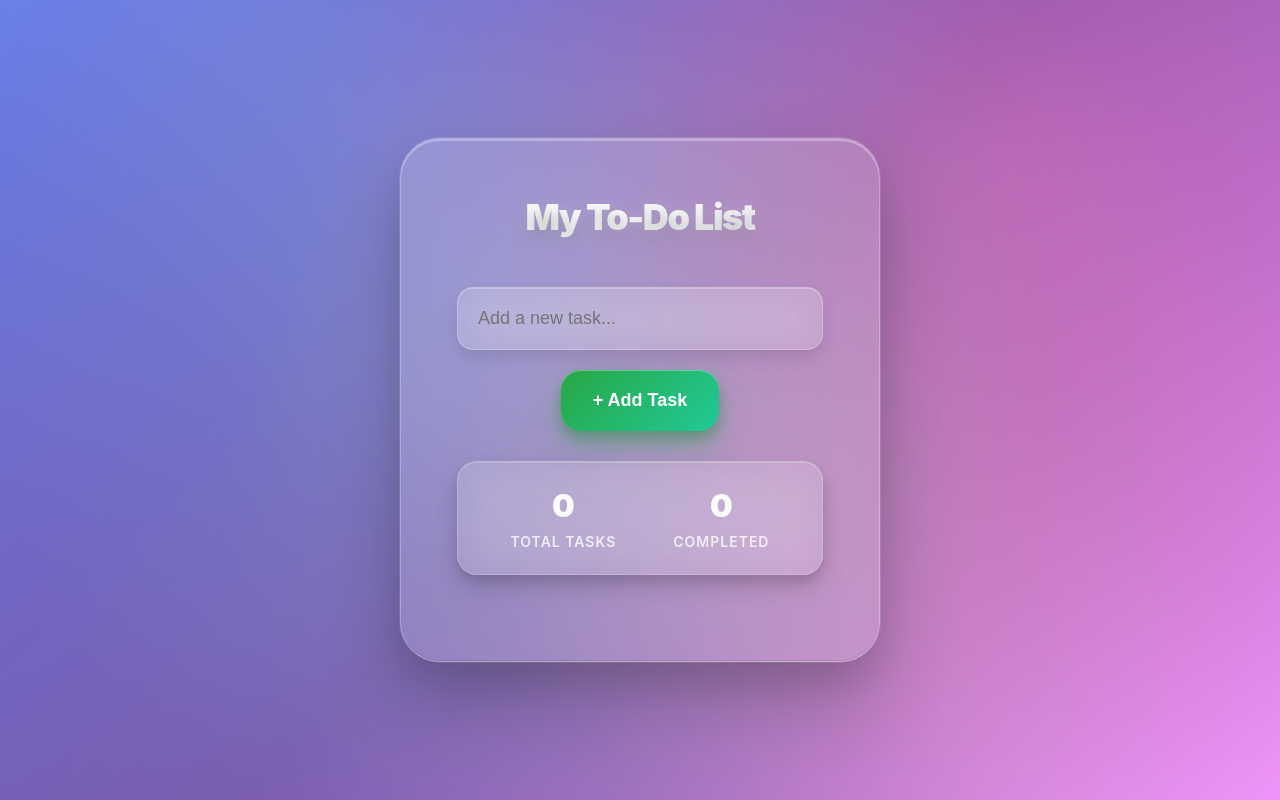
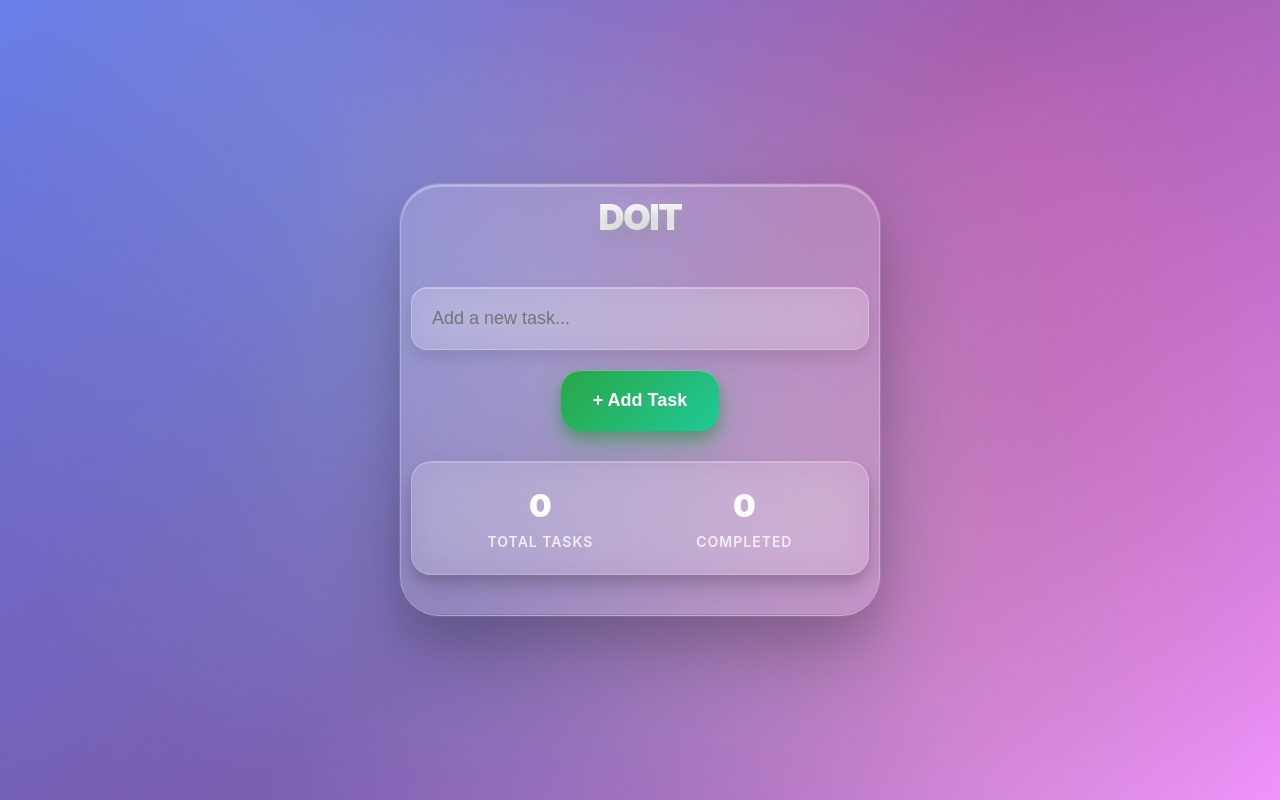
Before and after one commit to aim0xyz/todo, a plain HTML site: page index.html in a window 1280 px wide. Drawn offline with Linux system fonts and the light colour scheme.

Commit message:
Add files via upload

```diff
--- a/index.html
+++ b/index.html
@@ -3,7 +3,7 @@
 <head>
     <meta charset="UTF-8">
     <meta name="viewport" content="width=device-width, initial-scale=1.0">
-    <title>My To-Do List</title>
+    <title>DOIT</title>
     <style>
         * {
             margin: 0;
@@ -22,7 +22,7 @@
             display: flex;
             align-items: center;
             justify-content: center;
-            padding: 20px;
+            padding: 10px;
             position: relative;
             overflow-x: hidden;
         }
@@ -184,7 +184,7 @@
             backdrop-filter: blur(40px);
             border: 1px solid rgba(255, 255, 255, 0.25);
             border-radius: 40px;
-            padding: 56px;
+            padding: 10px;
             box-shadow:
                 0 40px 80px rgba(0,0,0,0.2),
                 0 20px 40px rgba(0,0,0,0.1),
@@ -598,7 +598,7 @@
         <div class="loading-logo">
             <div class="loading-todo-icon"></div>
         </div>
-        <div class="loading-text">My To-Do List</div>
+        <div class="loading-text">DOIT</div>
         <div class="loading-subtitle">Organizing your tasks</div>
         <div class="loading-dots">
             <div class="loading-dot"></div>
@@ -608,7 +608,7 @@
     </div>
 
     <div class="container">
-        <h1>My To-Do List</h1>
+        <h1>DOIT</h1>
 
         <div class="add-todo-container">
             <input type="text" id="todoInput" placeholder="Add a new task..." class="switch-input">
```
